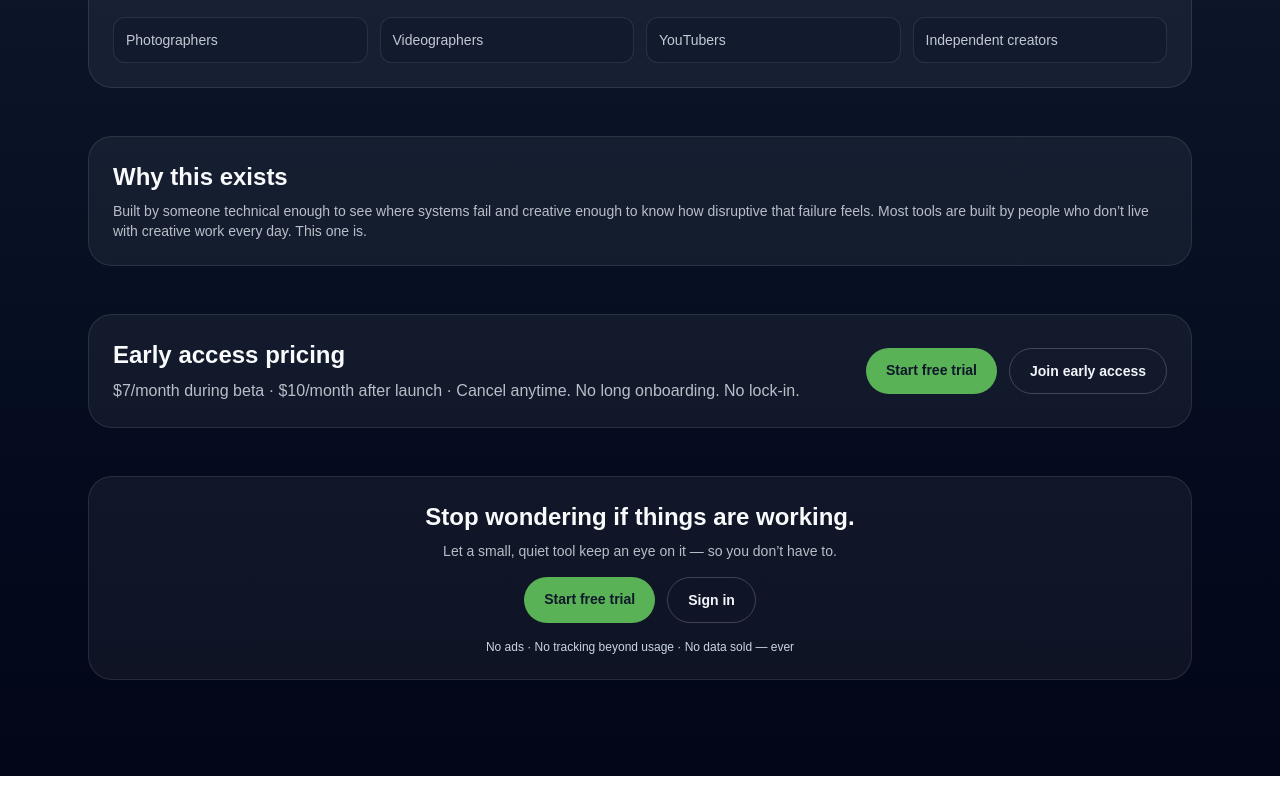
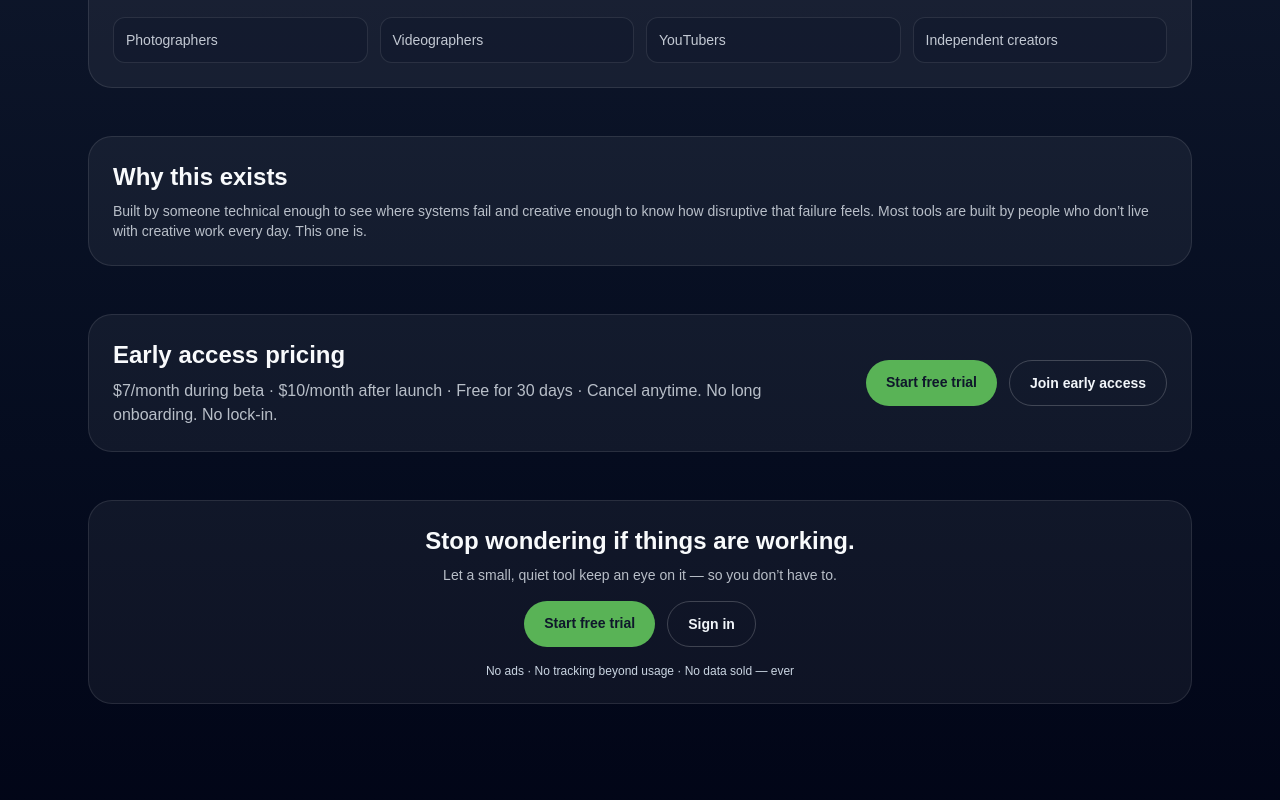
Before and after one commit to serves23/app, a Next.js app: page / in a window 1280 px wide. Shown: the part 988-1788 px from the top of the page. Before the commit the page ends 1764 px from the top, so only its background shows below. Built offline with nearby package versions, Linux system fonts and the light colour scheme; no server answers.

Commit message:
Update pricing copy to include 30-day free period

```diff
--- a/app/page.tsx
+++ b/app/page.tsx
@@ -200,8 +200,8 @@ export default async function Home() {
           <div>
             <h2 className="text-2xl font-semibold">Early access pricing</h2>
             <p className="mt-2 text-slate-200/80">
-              $7/month during beta · $10/month after launch · Cancel anytime. No long
-              onboarding. No lock-in.
+              $7/month during beta · $10/month after launch · Free for 30 days · Cancel
+              anytime. No long onboarding. No lock-in.
             </p>
           </div>
           <div className="flex flex-wrap gap-3">
```
